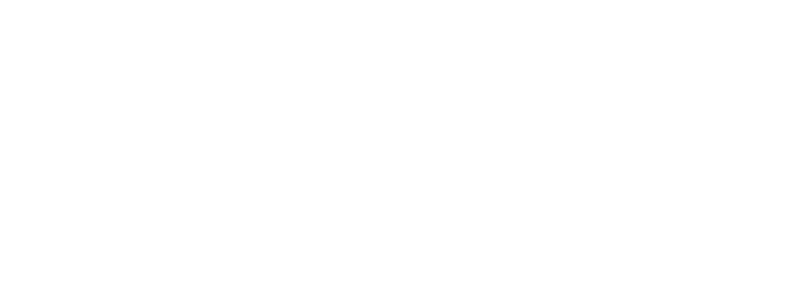
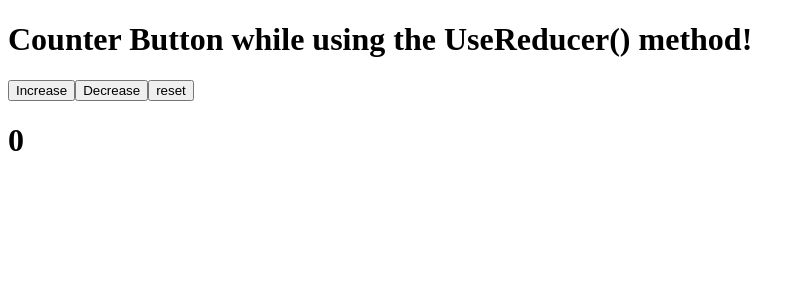
Before and after one commit to Barrevamsi/reactTasks, a React (Vite) app: page / in a window 1280 px wide. Shown: the top 300 px of the page, without its empty margins (0-805 px from the left). Built offline with nearby package versions, Linux system fonts and the light colour scheme.

Commit message:
useReduce concept

```diff
--- a/src/App.jsx
+++ b/src/App.jsx
@@ -2,20 +2,21 @@
 import reactLogo from './assets/react.svg'
 import viteLogo from '/vite.svg'
 // import './App.css'
-import Parent from './props/parent'
-import Form from './conditional rendering/form'
-import Count from './counter/count'
-import Counter from './Tasks/count'
-import AppA from './darktheme/dark'
-import ToDo from './toDo/toDo'
-import Api from './api/apicalling'
+// import Parent from './props/parent'
+// import Form from './conditional rendering/form'
+// import Count from './counter/count'
+// import Counter from './Tasks/count'
+// import AppA from './darktheme/dark'
+// import ToDo from './toDo/toDo'
+// import Api from './api/apicalling'
 import InfinetScrollTask from './infinetScroll/infinetScroll'
-import InfinetS from './Tasks/infinetS'
-import GetValue from './useContext/getValue'
-import Context from './useContext/constext'
-import FocusInput from './useRef\'/useRef'
-import CounterApp from './counterUseref/useRefC'
-import Dashboard from './student Dashboard/dashboard'
+// import InfinetS from './Tasks/infinetS'
+// import GetValue from './useContext/getValue'
+// import Context from './useContext/constext'
+// import FocusInput from './useRef\'/useRef'
+// import CounterApp from './counterUseref/useRefC'
+// import Dashboard from './student Dashboard/dashboard'
+import CountReducer from './useReducer/useReducer'
 
 function App() {
   const [count, setCount] = useState(0)
@@ -34,6 +35,7 @@
      <GetValue/> */}
      {/* <FocusInput/> */}
      {/* <CounterApp/> */}
+      <CountReducer/>
 
 
 
--- a/src/infinetScroll/infinetScroll.jsx
+++ b/src/infinetScroll/infinetScroll.jsx
@@ -12,10 +12,19 @@
   const [items, setItems] = useState(Array.from({ length: 20 }));
 
   const fetchMoreData = () => {
-    setTimeout(() => {
+    if(items.length<=99){
+       setTimeout(() => {
       setItems(prevItems => [...prevItems, ...Array.from({ length: 20 })]);
     }, 1500);
+
+    }
+   else{
+      hasMore=false
+    }
   };
+  // if(items.length>=100){
+  //   hasMore=false
+  // }
 
   return (
     <InfiniteScroll
@@ -23,6 +32,7 @@
       next={fetchMoreData}
       hasMore={true}
       loader={<h4>Loading...</h4>}
+      endMessage={<h3>END</h3>}
     >
       {items.map((_, index) => (
         <div style={style} key={index}>
--- a/src/student Dashboard/data.json
+++ b/src/student Dashboard/data.json
@@ -24,7 +24,7 @@
         "id":4,
         "course":"Basic of Frontnd",
         "stafname":"Countney Herny",
-        "date":"Today 6pm",
+        "date":"Today 11pm",
         "book now":false
     },
     {
--- /dev/null
+++ b/src/useReducer/useReducer.jsx
@@ -0,0 +1,50 @@
+import React, { useReducer } from "react";
+
+const CountReducer = () => {
+  const IntitailState = { count: 0 };
+  const [state, dispatch] = useReducer(reducer, IntitailState);
+
+  function reducer(state, action) {
+    switch (action.type) {
+      case "increase":
+        return { count: state.count + 1 };
+        break;
+      case "decrease":
+        return { count: state.count - 1 };
+        break;
+      case "reset":
+        return { count: (state.count = 0) };
+        break;
+    }
+  }
+
+  return (
+    <>
+      <h1>Counter Button while using the UseReducer() method! </h1>
+      <button
+        onClick={() => {
+          dispatch({ type: "increase" });
+        }}
+      >
+        Increase
+      </button>
+      <button
+        onClick={() => {
+          dispatch({ type: "decrease" });
+        }}
+      >
+        Decrease
+      </button>
+      <button
+        onClick={() => {
+          dispatch({ type: "reset" });
+        }}
+      >
+        reset
+      </button>
+      <h1>{state.count}</h1>
+    </>
+  );
+};
+
+export default CountReducer;
```
